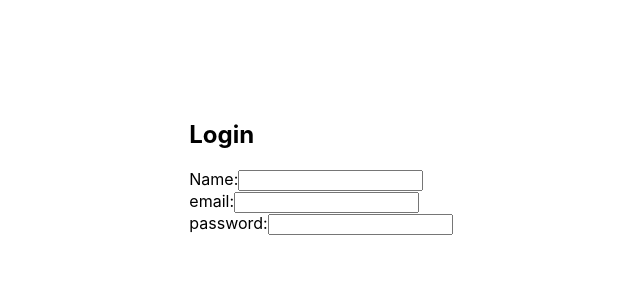
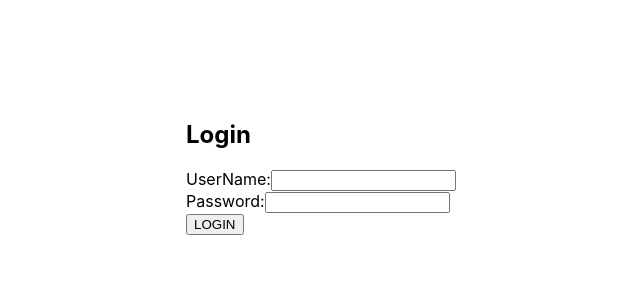
Before and after one commit to RamseyJLewis/Stocks-App-Frontend, a React (Create React App) app: page / in a window 1280 px wide. Shown: the top 300 px of the page, without its empty margins (319-959 px from the left). Built offline with nearby package versions, Linux system fonts and the light colour scheme.

Commit message:
Login in button adde to login page

```diff
--- a/src/components/LoginForm/LoginForm.js
+++ b/src/components/LoginForm/LoginForm.js
@@ -7,17 +7,14 @@ function LoginForm() {
             <h2>Login</h2>
             {/*ERROR*/}
              <div className='form-group'>
-                    <label htmlFor='name'> Name:</label>
+                    <label htmlFor='name'> UserName:</label>
                     <input type='text' name='name' id='name'/>
                 </div>
                 <div className='form-group'>
-                    <label htmlFor='email'> email:</label>
-                    <input type='email' email='email' id='email'/>
-                </div>
-                <div className='form-group'>
-                    <label htmlFor='password'> password:</label>
+                    <label htmlFor='password'> Password:</label>
                     <input type='password' password='password' id='password'/>
                 </div>
+                <input type='submit' value='LOGIN'/>
             </div>
         </form>
     )
```
Also changed, not shown: 1 other file (tests, documents, lock files or other folders).
